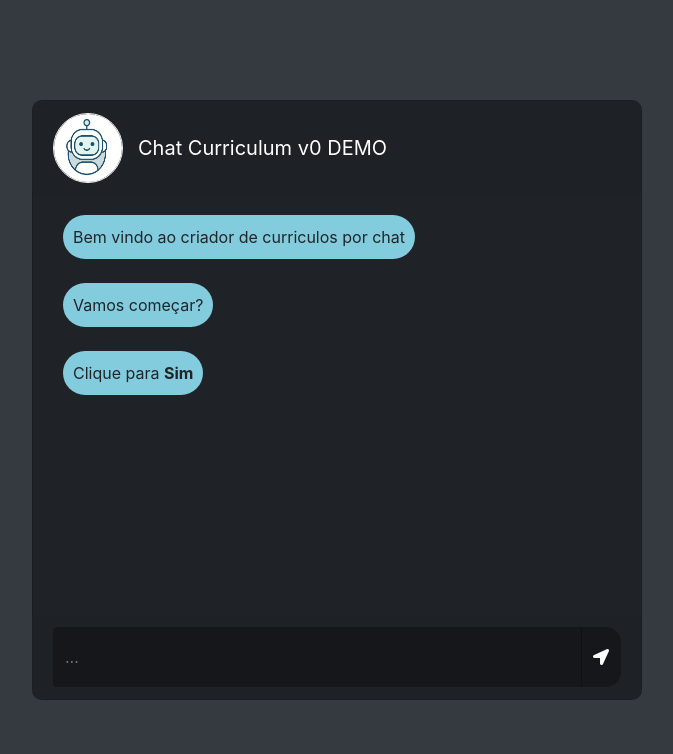
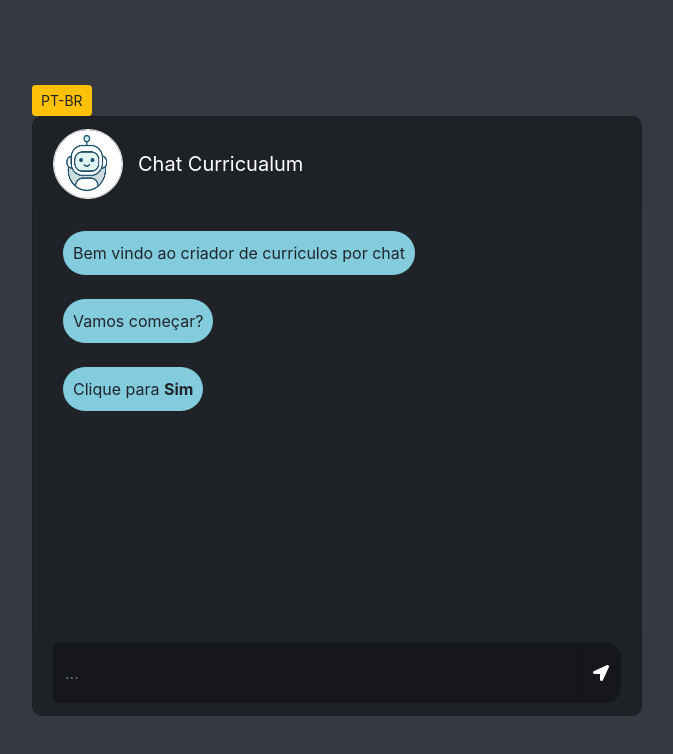
Before and after one commit to LimaJonas/chat-curriculum, a plain HTML site: page index.html in a window 1280 px wide. Shown: the whole page, without its empty margins (303-976 px from the left). Drawn offline with nearby package versions, Linux system fonts and the light colour scheme.

Commit message:
iniciado json para separar linguas

```diff
--- a/index.html
+++ b/index.html
@@ -16,13 +16,20 @@
     <link rel="stylesheet" href="https://use.fontawesome.com/releases/v5.5.0/css/all.css">
     <link rel="stylesheet" href="css/style.css">
 
+    <!-- ADD NEW LANGUAGES FILES -->
+    <script src="languages/pt-br.js"></script>
+    <!-- <script src="languages/YOUR_LANGUAGE.js"></script> -->
+
     <script src="js/chat.js"></script>
+    <script src="js/setLanguage.js"></script> <!-- Add your new language option here -->
     <title>Chat Curriculum</title>
+
 </head>
 <body class="bg-dark" onload="startPage()">
     <div class="container-fluid h-100">
         <div class="row justify-content-center h-100">
             <div class="col-md-8 col-xl-6 chat">
+                <a type="button" class="btn btn-warning btn-sm" onclick="changeLanguage(0)">PT-BR</a>
                 <div class="card">
                     <div class="card-header msg_head">
                         <div class="d-flex bd-highlight">
@@ -31,7 +38,7 @@
                                 <span class="online_icon"></span>
                             </div>
                             <div class="user_info">
-                                <span>Chat Curriculum v0 DEMO</span>
+                                <span id="title"> Curriculum</span>
                             </div>
                         </div>
                     </div>
--- a/js/chat.js
+++ b/js/chat.js
@@ -14,6 +14,14 @@ document.addEventListener('keydown', function(e) {
 
 //On start page
 function startPage(){
+    // Default Options
+    changeLanguage(0);
+}
+
+// Menu
+function menu(){
+    document.getElementById("title").innerHTML = json.title;
+
     var line1 = createDivs() + "Bem vindo ao criador de curriculos por chat" + closeDivs();
     var line2 = createDivs() + "Vamos começar?" + closeDivs();
     var line3 = createDivs() + "<a onclick='instructions()'>Clique para <b>Sim</b></a>" + closeDivs();
@@ -21,6 +29,7 @@ function startPage(){
     document.getElementById("msg").innerHTML = line1 + line2 + line3;
     document.getElementById("userText").disabled = true; //Block textarea
 }
+
 //First instructions
 function instructions(){
     var line1 = createDivs() + "<b>Leia com atenção!</b> Farei perguntas referentes ao seu curriculo e guardarei suas respostas para que possamos ao final imprimir ou salvar um PDF" + closeDivs();
--- /dev/null
+++ b/js/setLanguage.js
@@ -0,0 +1,12 @@
+// Change Language
+function changeLanguage(language){
+    switch(language){
+        // case 1:
+        //     json = YOUR_LANGUAGE;
+        //     break;
+        default:
+            json = ptbr;
+            break;
+        }
+    menu();
+}
--- /dev/null
+++ b/languages/example.js
@@ -0,0 +1,4 @@
+var YOUR_LANGUAGE = {
+    "title": "",
+
+}
--- /dev/null
+++ b/languages/pt-br.js
@@ -0,0 +1,3 @@
+ptbr = {
+    "title": "Chat Curricualum",
+}
```
